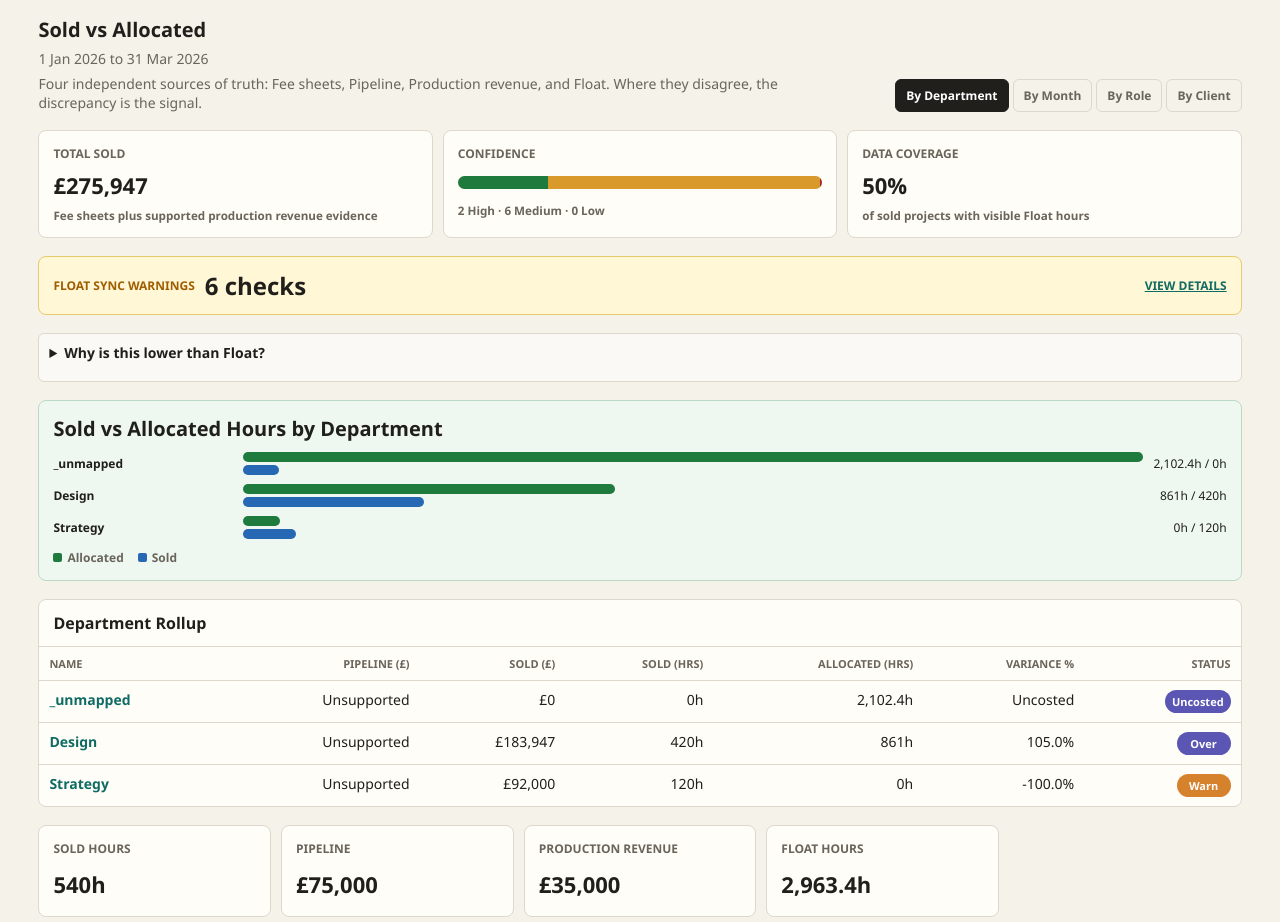
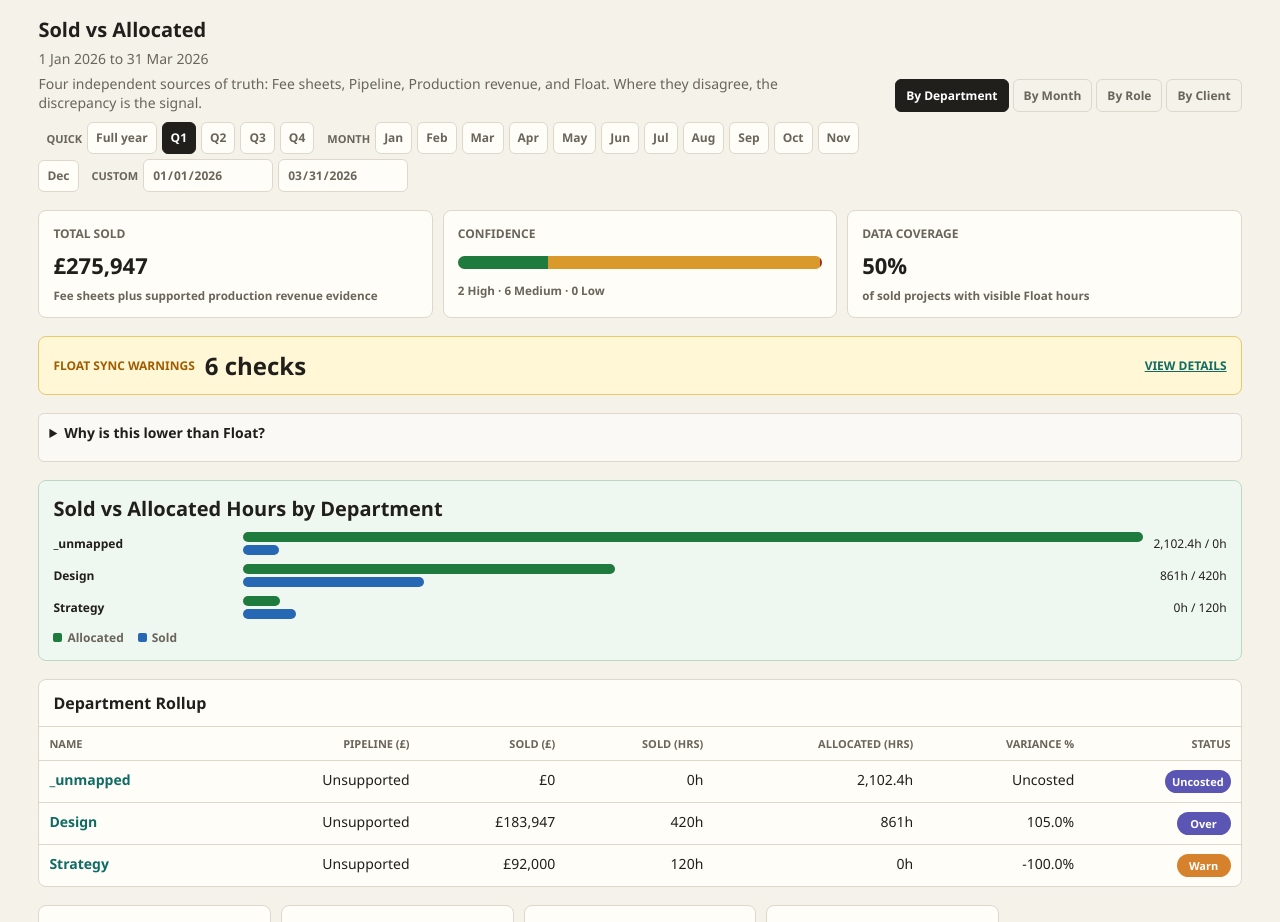
Before and after one commit to tom2tomtomtom/UCS-DATA-INTEGRITY-REBUILD, a Next.js app: page /dashboard in a window 1280 px wide. Shown: the part 796-1718 px from the top of the page. Built offline with nearby package versions, Linux system fonts and the light colour scheme.

Commit message:
Add scoped time filter controls

```diff
--- a/app/globals.css
+++ b/app/globals.css
@@ -491,6 +491,40 @@ select {
 
 .view-toggle-row a.active,
 .view-toggle-row a[aria-current="page"] {
+  border-color: var(--ink);
+  background: var(--ink);
+  color: white;
+}
+
+.time-filter-controls {
+  display: flex;
+  align-items: center;
+  flex-wrap: wrap;
+  gap: 5px;
+}
+
+.time-filter-label {
+  margin-left: 8px;
+  color: var(--muted);
+  font-size: 11px;
+  font-weight: 900;
+  text-transform: uppercase;
+}
+
+.time-filter-controls a,
+.time-filter-controls input {
+  min-height: 32px;
+  border: 1px solid var(--line);
+  border-radius: 6px;
+  background: var(--panel);
+  padding: 6px 8px;
+  color: var(--muted);
+  font-size: 12px;
+  font-weight: 800;
+}
+
+.time-filter-controls a.active,
+.time-filter-controls a[aria-current="page"] {
   border-color: var(--ink);
   background: var(--ink);
   color: white;
--- a/src/components/dashboard/rollups/dashboard-home.ts
+++ b/src/components/dashboard/rollups/dashboard-home.ts
@@ -2,6 +2,7 @@ import React from "react";
 
 import type { DashboardDisplayContract, DashboardTotals, MetricValue, RollupRow } from "../../../lib";
 import { scopedHref } from "../../../lib";
+import { TimeFilterControls } from "../time-filter-controls";
 
 const heroMetrics = [
   ["Total sold", "soldFee"],
@@ -138,7 +139,8 @@ function soldAllocatedHeader(contract: DashboardDisplayContract) {
       viewToggle("By Month", "month", contract),
       viewToggle("By Role", "role", contract),
       viewToggle("By Client", "client", contract)
-    )
+    ),
+    React.createElement(TimeFilterControls, { basePath: "/dashboard", scope: contract.scope })
   );
 }
 
--- /dev/null
+++ b/src/components/dashboard/time-filter-controls.ts
@@ -0,0 +1,74 @@
+import React from "react";
+
+import type { DashboardScope } from "../../lib";
+import { scopedHref } from "../../lib";
+
+const quickRanges = [
+  ["Full year", "2026-01-01", "2026-12-31"],
+  ["Q1", "2026-01-01", "2026-03-31"],
+  ["Q2", "2026-04-01", "2026-06-30"],
+  ["Q3", "2026-07-01", "2026-09-30"],
+  ["Q4", "2026-10-01", "2026-12-31"]
+] as const;
+
+const months = [
+  ["Jan", "2026-01-01", "2026-01-31"],
+  ["Feb", "2026-02-01", "2026-02-28"],
+  ["Mar", "2026-03-01", "2026-03-31"],
+  ["Apr", "2026-04-01", "2026-04-30"],
+  ["May", "2026-05-01", "2026-05-31"],
+  ["Jun", "2026-06-01", "2026-06-30"],
+  ["Jul", "2026-07-01", "2026-07-31"],
+  ["Aug", "2026-08-01", "2026-08-31"],
+  ["Sep", "2026-09-01", "2026-09-30"],
+  ["Oct", "2026-10-01", "2026-10-31"],
+  ["Nov", "2026-11-01", "2026-11-30"],
+  ["Dec", "2026-12-01", "2026-12-31"]
+] as const;
+
+export function TimeFilterControls({
+  basePath,
+  scope
+}: {
+  readonly basePath: string;
+  readonly scope: DashboardScope;
+}) {
+  return React.createElement(
+    "section",
+    { className: "time-filter-controls", "aria-label": "Time filters" },
+    React.createElement("span", { className: "time-filter-label" }, "Quick"),
+    ...quickRanges.map(([label, from, to]) => rangeLink(basePath, scope, label, from, to)),
+    React.createElement("span", { className: "time-filter-label" }, "Month"),
+    ...months.map(([label, from, to]) => rangeLink(basePath, scope, label, from, to)),
+    React.createElement("span", { className: "time-filter-label" }, "Custom"),
+    React.createElement("input", {
+      "aria-label": "Custom from date",
+      name: "from",
+      readOnly: true,
+      type: "date",
+      value: scope.from
+    }),
+    React.createElement("input", {
+      "aria-label": "Custom to date",
+      name: "to",
+      readOnly: true,
+      type: "date",
+      value: scope.to
+    })
+  );
+}
+
+function rangeLink(basePath: string, scope: DashboardScope, label: string, from: string, to: string) {
+  const active = scope.from === from && scope.to === to;
+
+  return React.createElement(
+    "a",
+    {
+      "aria-current": active ? "page" : undefined,
+      className: active ? "active" : undefined,
+      href: scopedHref(basePath, scope, { from, to }),
+      key: `${label}:${from}:${to}`
+    },
+    label
+  );
+}
```
Also changed, not shown: src/components/dashboard/projects/projects-controls.ts (+7 -1 lines), 2 other files (tests, documents, lock files or other folders).
